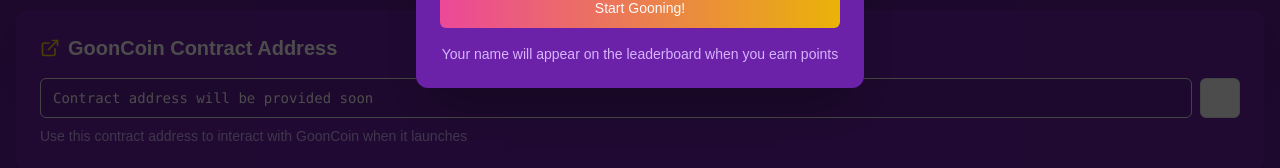
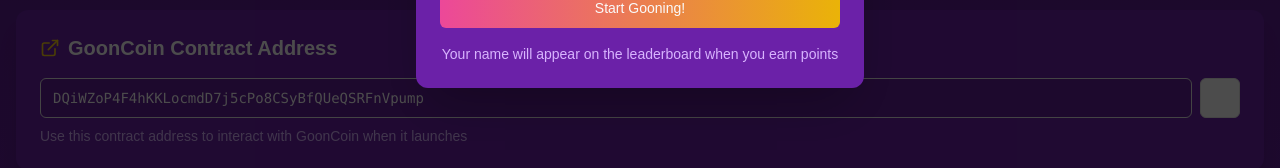
Before and after one commit to Ahmad-22dev/OnlyGoon, a Next.js app: page / in a window 1280 px wide. Shown: the part 446-614 px from the top of the page. Built offline with nearby package versions, Linux system fonts and the light colour scheme.

Commit message:
Update contract-address-display.tsx

```diff
--- a/components/contract-address-display.tsx
+++ b/components/contract-address-display.tsx
@@ -11,7 +11,7 @@ export function ContractAddressDisplay() {
   const { toast } = useToast()
 
   // This will be replaced with the actual contract address when provided
-  const contractAddress = "Contract address will be provided soon"
+  const contractAddress = "DQiWZoP4F4hKKLocmdD7j5cPo8CSyBfQUeQSRFnVpump"
 
   const handleCopy = () => {
     navigator.clipboard.writeText(contractAddress)
```
